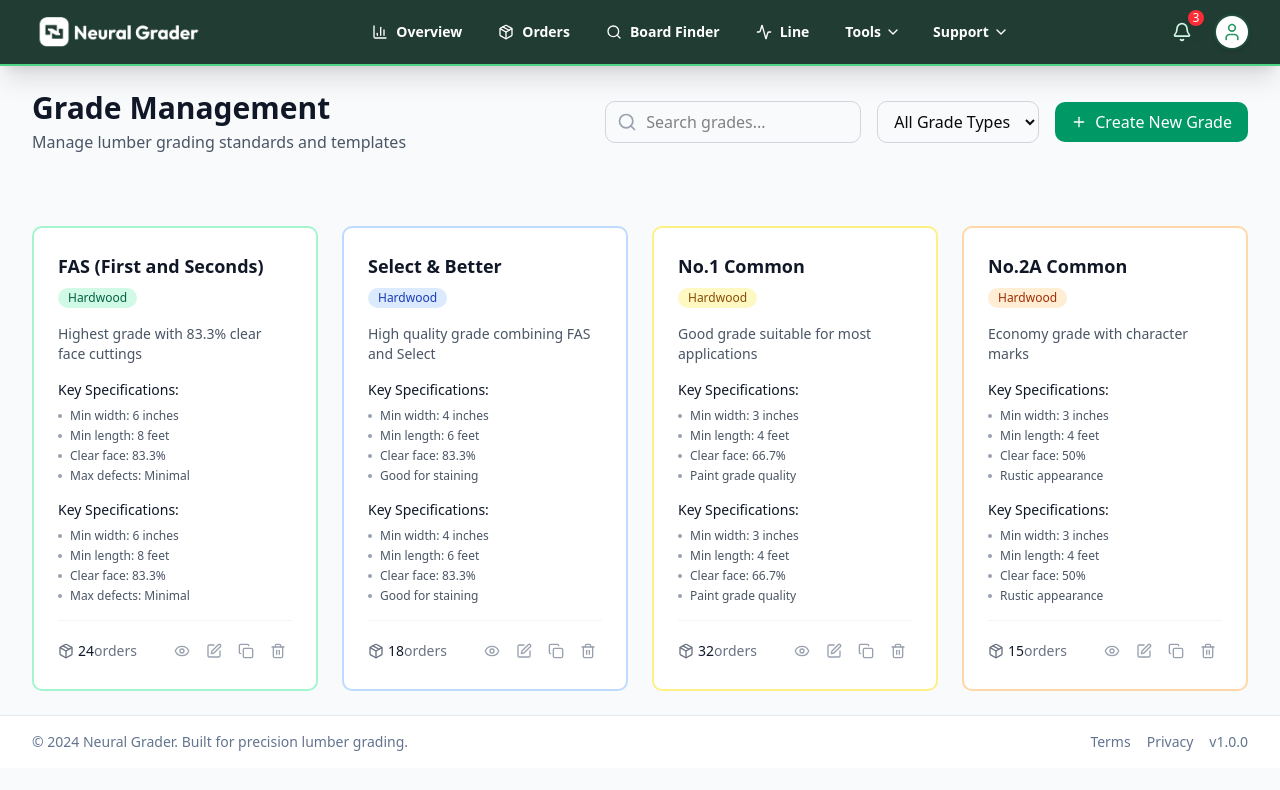
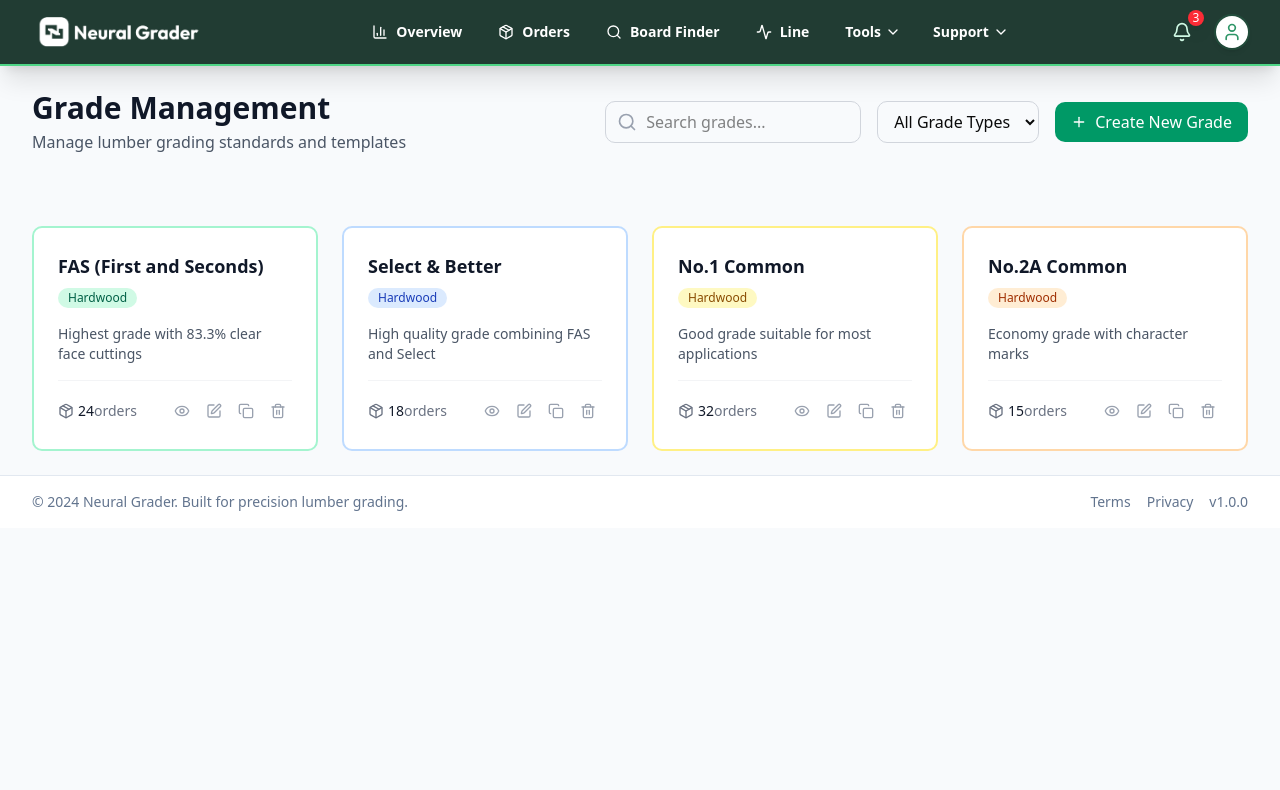
Before and after one commit to erbarraud/NG-V3, a Vue app: page /grade-management in a window 1280 px wide. Shown: the top 790 px of the page. Built offline with nearby package versions, Linux system fonts and the light colour scheme.

Commit message:
Remove Key Specifications section from grade cards

```diff
--- a/src/views/GradeManagement.vue
+++ b/src/views/GradeManagement.vue
@@ -85,28 +85,6 @@
 
           <!-- Description -->
           <p class="text-sm text-gray-600 mb-4">{{ grade.description }}</p>
-
-          <!-- Key Specifications -->
-          <div class="mb-4">
-            <h4 class="text-sm font-medium text-gray-900 mb-2">Key Specifications:</h4>
-            <ul class="space-y-1">
-              <li v-for="spec in grade.keySpecs" :key="spec" class="text-xs text-gray-600 flex items-start">
-                <span class="w-1 h-1 bg-gray-400 rounded-full mt-1.5 mr-2 flex-shrink-0"></span>
-                {{ spec }}
-              </li>
-            </ul>
-          </div>
-
-          <!-- Key Specifications -->
-          <div class="mb-4">
-            <h4 class="text-sm font-medium text-gray-900 mb-2">Key Specifications:</h4>
-            <ul class="space-y-1">
-              <li v-for="spec in grade.keySpecs" :key="spec" class="text-xs text-gray-600 flex items-start">
-                <span class="w-1 h-1 bg-gray-400 rounded-full mt-1.5 mr-2 flex-shrink-0"></span>
-                {{ spec }}
-              </li>
-            </ul>
-          </div>
 
           <!-- Footer -->
           <div class="flex items-center justify-between pt-4 border-t border-gray-100">
```
